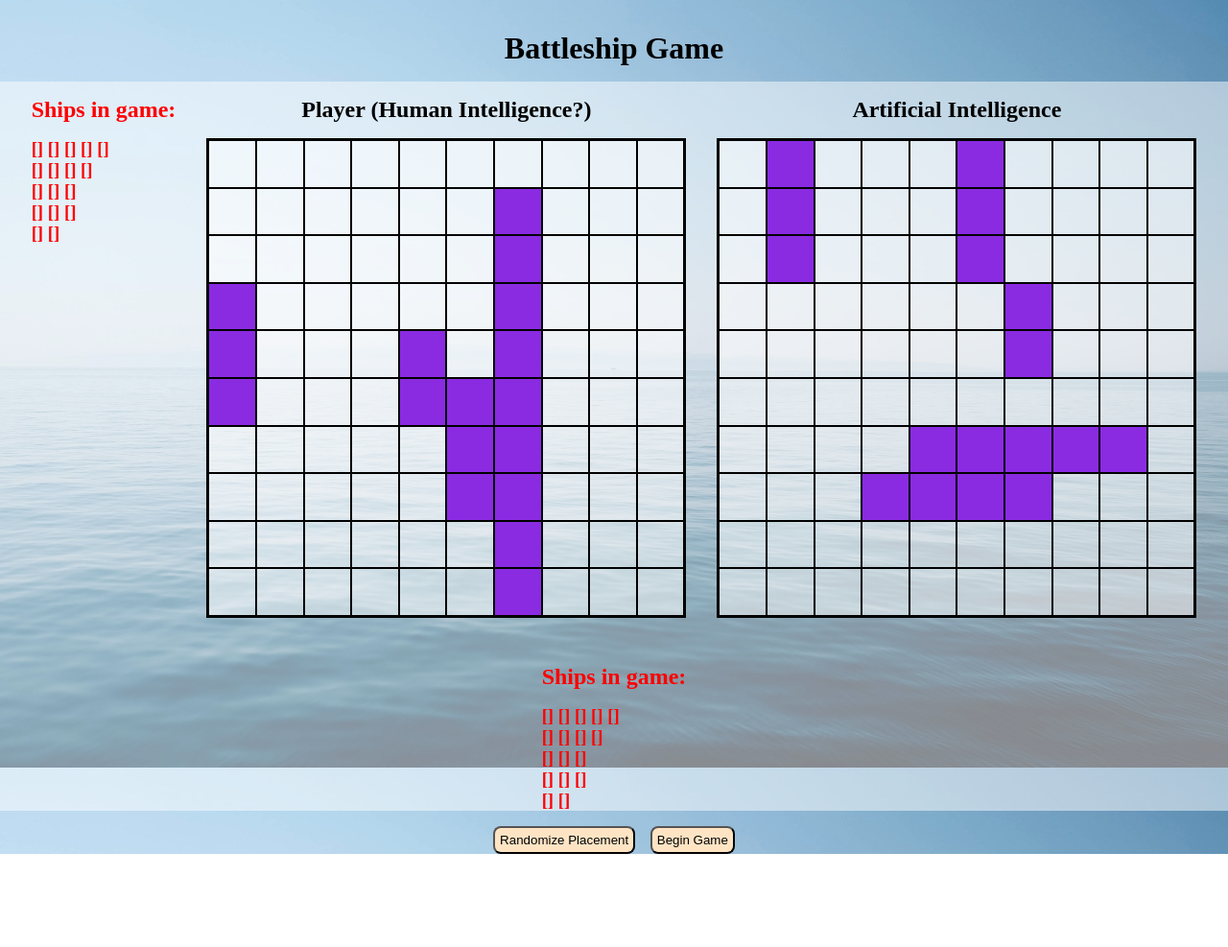
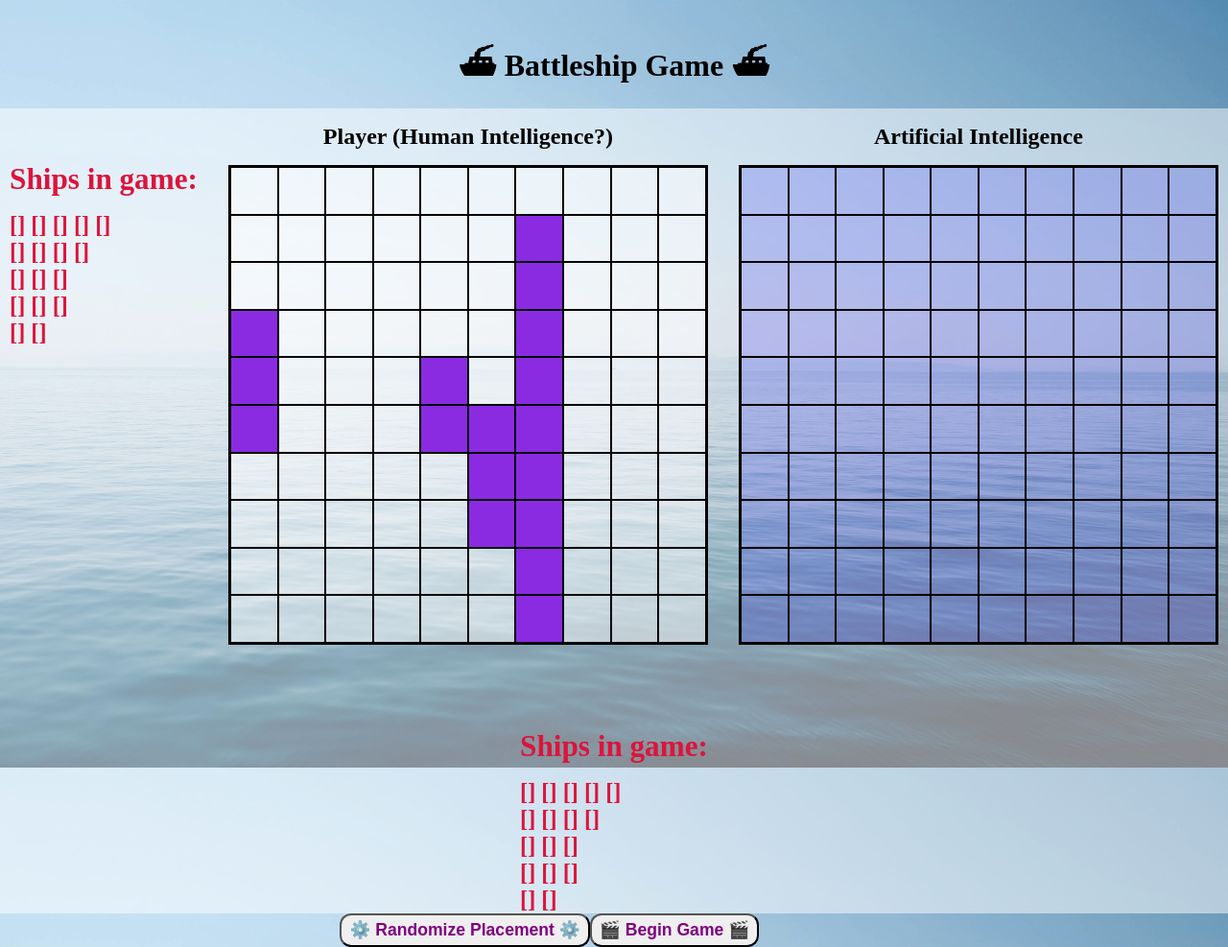
Before and after one commit to Ivaylo92Ivanov/Battleship, a website built with webpack: page dist/index.html in a window 1280 px wide. Shown: the whole page at 96% size. Before the commit the page ends 890 px from the top, so only its background shows below. Built offline with nearby package versions, Linux system fonts and the light colour scheme.

Commit message:
Make enemy board invisible; add restart game button

```diff
--- a/src/domController.js
+++ b/src/domController.js
@@ -4,6 +4,7 @@ function domController () {
   let plTwoBoardDiv;
   let randomizeBtn;
   let startBtn;
+  let restartBtn;
 
   const initGame = (plOneBoardObj, plTwoBoardObj) => {
     body.innerHTML = "";
@@ -29,7 +30,7 @@ function domController () {
 
   const placeHeader = () => {
     const header = document.createElement('h1');
-    header.innerText = 'Battleship Game';
+    header.innerText = '⛴ Battleship Game ⛴';
     header.className = 'game-header';
     body.append(header)
   };
@@ -99,26 +100,34 @@ function domController () {
     menu.className = 'menu';
     menu.append(placeRandomizeBtn());
     menu.append(placeStartGameBtn());
+    menu.append(placeRestartGameBtn());
     body.append(menu)
   }
 
   const placeRandomizeBtn = () => {
-    randomizeBtn = document.createElement('button')
-    randomizeBtn.innerText = "Randomize Placement"
-    return randomizeBtn
+    randomizeBtn = document.createElement('button');
+    randomizeBtn.innerText = "⚙️ Randomize Placement ⚙️";
+    return randomizeBtn;
   };
 
   const placeStartGameBtn = () => {
-    startBtn = document.createElement('button')
-    startBtn.innerText = "Begin Game"
-    return startBtn
+    startBtn = document.createElement('button');
+    startBtn.innerText = "🎬 Begin Game 🎬";
+    return startBtn;
+  }
+
+  const placeRestartGameBtn = () => {
+    restartBtn = document.createElement('button');
+    restartBtn.innerText = "Restart Game";
+    restartBtn.style.visibility = 'hidden';
+    return restartBtn;
   }
 
   const getPlOneBoardDiv = () => plOneBoardDiv
   const getPlTwoBoardDiv = () => plTwoBoardDiv;
   const getRandomizeBtn = () => randomizeBtn;
   const getStartBtn = () => startBtn;
-
+  const getRestartBtn = () => restartBtn;
 
   return {
     initGame,
@@ -127,6 +136,7 @@ function domController () {
     getPlTwoBoardDiv,
     getRandomizeBtn,
     getStartBtn,
+    getRestartBtn ,
   }
 }
 
--- a/src/gameLoop.js
+++ b/src/gameLoop.js
@@ -17,7 +17,15 @@ function gameLoop() {
 
       gameDom.initGame(plOneBoard, plTwoBoard);
       gameDom.getRandomizeBtn().addEventListener('click', () => {configureNewGame()})
-      gameDom.getStartBtn().addEventListener('click', () => {})
+      gameDom.getStartBtn().addEventListener('click', () => {
+        gameDom.getRandomizeBtn().style.visibility = 'hidden';
+        gameDom.getStartBtn().style.visibility = 'hidden';
+        gameDom.getRestartBtn().style.visibility = 'visible';
+        gameDom.getRestartBtn().addEventListener('click', () => {
+          const youSure = confirm("Do you want to restart game?");
+          if (youSure) {configureNewGame()}
+          });
+      })
     }
 
     const randomShipPlacement = (gameBoardObj) => {
--- a/src/style.css
+++ b/src/style.css
@@ -22,7 +22,9 @@ h2 {
 }
 
 .stats-wrapper {
-  color: red;
+  margin-top: 2.5rem;
+  color: crimson;
+  font-size: 1.3rem;
 }
 
 .boards-wrapper {
@@ -45,6 +47,12 @@ h2 {
   flex-wrap: wrap;
 }
 
+.ai-board > .cell,
+.ai-board > .cell:hover,
+.ai-board > .cell.has-ship {
+  background-color:rgba(16, 16, 240, 0.18)
+}
+
 .cell {
   width: 10%;
   height: 10%;
@@ -57,29 +65,39 @@ h2 {
   background-color: blueviolet;
 }
 
-.cell.is-hit {
-  background-color:lightcoral;
+
+
+.cell.is-hit,
+.ai-board > .cell.is-hit:hover {
+  background:lightcoral;
 }
 
-.cell.has-ship.is-hit {
+.cell.has-ship.is-hit,
+.ai-board > .cell.has-ship.is-hit:hover {
   background:radial-gradient(red, blueviolet);
 }
 
+.ai-board > .cell:hover {
+  background: radial-gradient(closest-side, #b60707, #1625ad43  , #1625ad43);;
+} ;
+
 .menu {
-
+  padding: 0 4rem;
+  align-self: stretch;
   margin-top: 1rem;
   display: flex;
-  gap: 1rem;
+  gap: 3rem;
 }
 
 button {
-
-  padding: 0.3rem;
-  background-color:bisque;
-  border-radius: 8px;
+  font-size: 1.1rem;
+  font-weight: 700;
+  padding: 0.3rem 0.5rem;
+  color: purple;
+  border-radius: 12px;
+  flex:0.5;
 }
 
-
-/* .cell:hover {
-  background-color: rgb(0, 0, 0, 0.3);
-} */
+button:hover {
+  transform: scale(1.03);
+}
```
Also changed, not shown: dist/d6a6f700b1181b90ea60.jpg (added).
